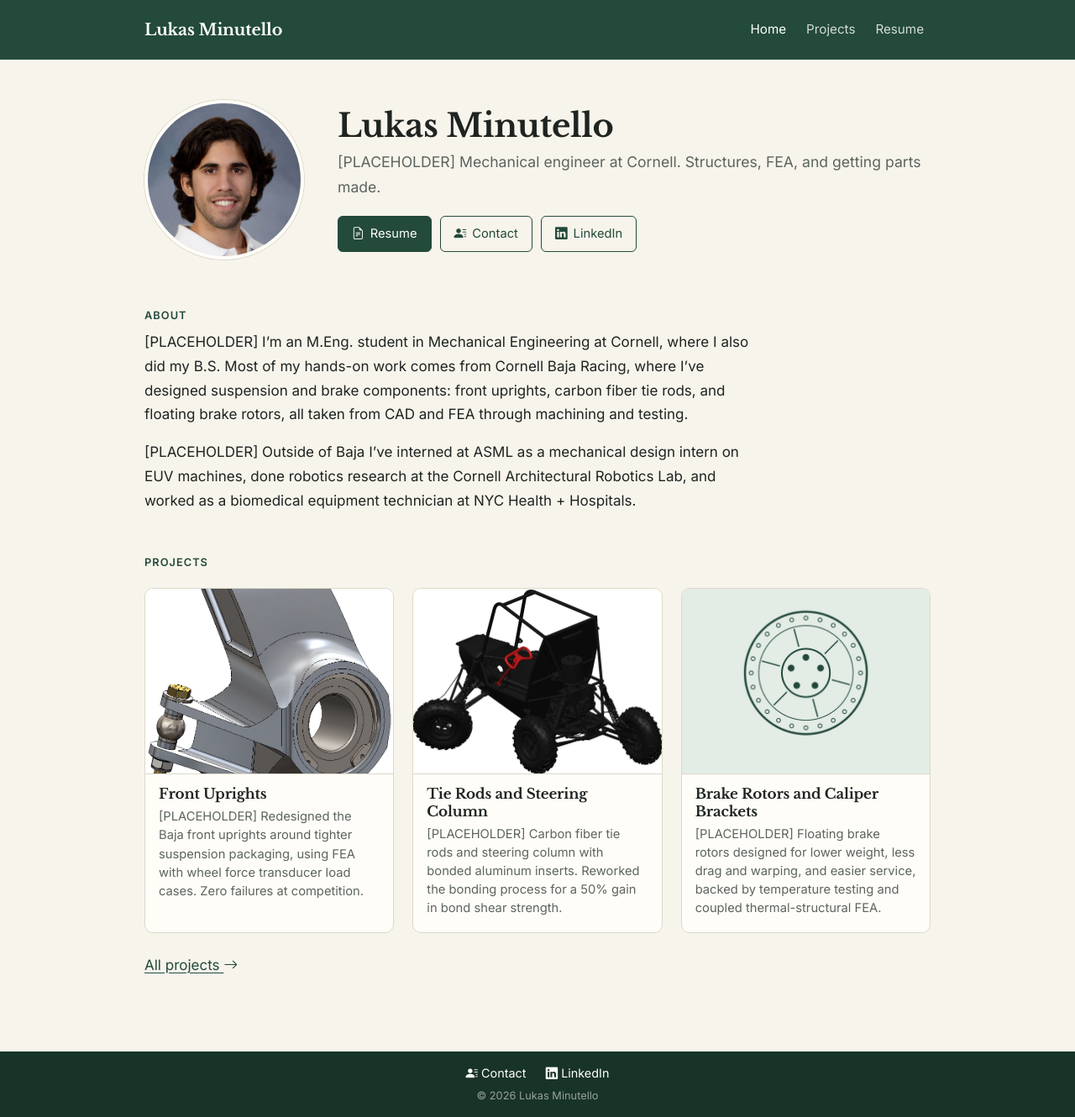
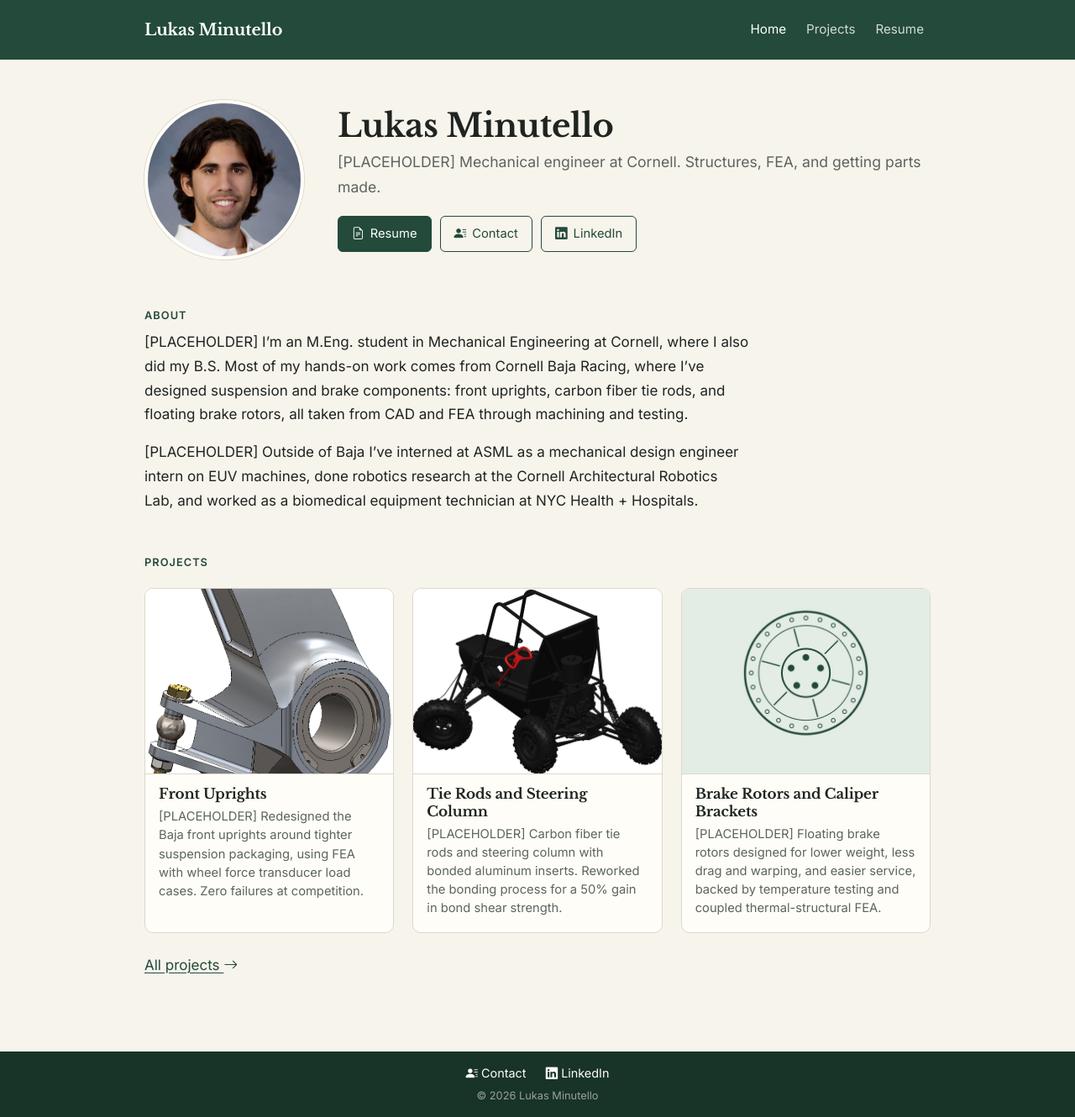
Before and after one commit to lminutello/LukasMinutello, a Jekyll site: the page built from index.md, in a window 1280 px wide. Shown: the whole page at 84% size. Built offline with Jekyll 4.4.1, drawn with Linux system fonts in a browser that asks for light colours.

Commit message:
ASML title: Mechanical Design Engineer Intern (resume PDF, typed resume, about)
Co-Authored-By: Claude Opus 5.5 <noreply@anthropic.com>
Claude-Session: https://claude.ai/code/session_01APgtAAANrpUwGP3NcpSnbC

```diff
--- a/_pages/resume.html
+++ b/_pages/resume.html
@@ -56,7 +56,7 @@ permalink: /resume/
 
     <div class="r-entry">
       <div class="r-head"><strong>ASML</strong><span>May 2026 – Aug 2026</span></div>
-      <div class="r-sub"><em>Mechanical Design Intern</em><span>Wilton, CT</span></div>
+      <div class="r-sub"><em>Mechanical Design Engineer Intern</em><span>Wilton, CT</span></div>
       <ul>
         <li>Aided development of the UNICOM for new iterations of EUV machines.</li>
         <li>Redesigned heat sink to be additively manufacturable (PBF) for optimized cooling channel geometry.</li>
--- a/index.md
+++ b/index.md
@@ -21,7 +21,7 @@ title: Lukas Minutello
 
 [PLACEHOLDER] I'm an M.Eng. student in Mechanical Engineering at Cornell, where I also did my B.S. Most of my hands-on work comes from Cornell Baja Racing, where I've designed suspension and brake components: front uprights, carbon fiber tie rods, and floating brake rotors, all taken from CAD and FEA through machining and testing.
 
-[PLACEHOLDER] Outside of Baja I've interned at ASML as a mechanical design intern on EUV machines, done robotics research at the Cornell Architectural Robotics Lab, and worked as a biomedical equipment technician at NYC Health + Hospitals.
+[PLACEHOLDER] Outside of Baja I've interned at ASML as a mechanical design engineer intern on EUV machines, done robotics research at the Cornell Architectural Robotics Lab, and worked as a biomedical equipment technician at NYC Health + Hospitals.
 </div>
 
 <div class="section-label" style="margin-top: 3rem;">Projects</div>
```
Also changed, not shown: assets/images/resume-preview.png, 1 other file.
